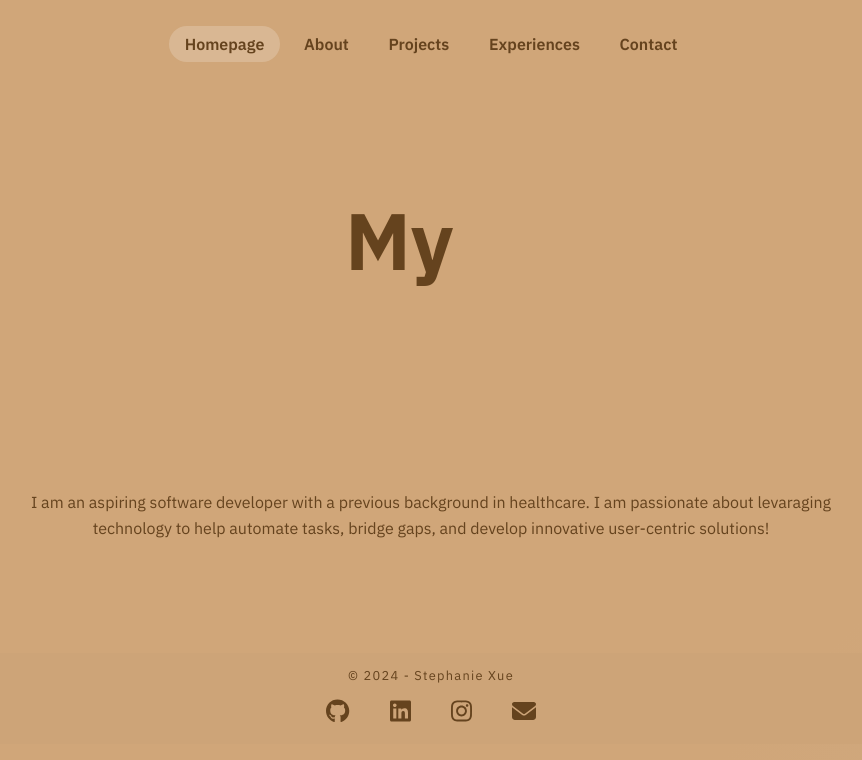
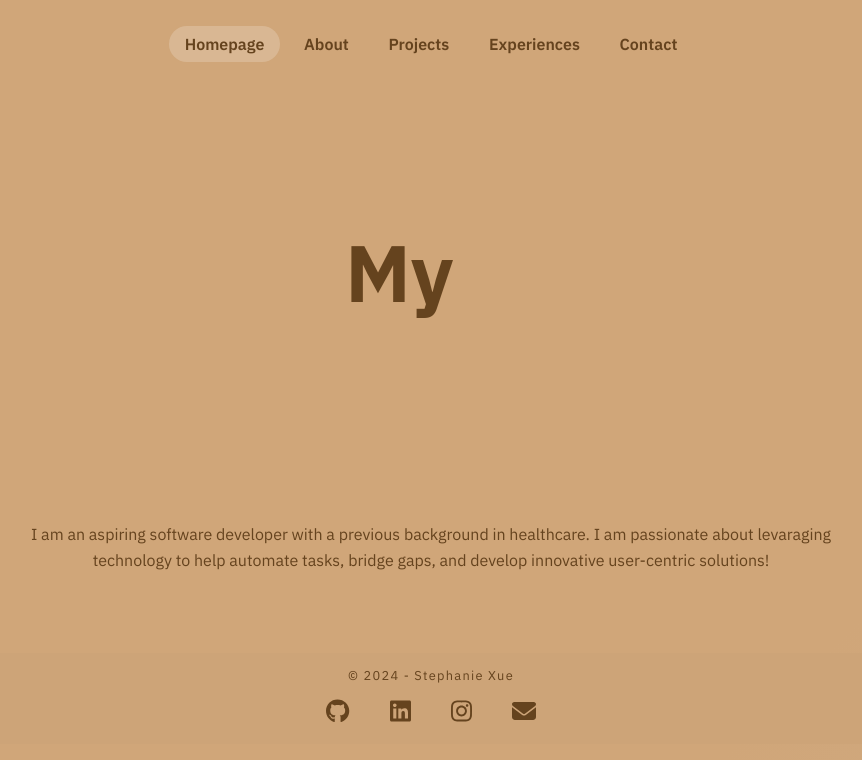
Before and after one commit to steph-xue/portfolio, a React (Vite) app: page / in a window 1280 px wide. Shown: the top 760 px of the page, without its empty margins (209-1071 px from the left). Built offline with nearby package versions, Linux system fonts and the light colour scheme.

Commit message:
fix spacing

```diff
--- a/src/style.scss
+++ b/src/style.scss
@@ -154,6 +154,7 @@ body {
 /* Content */
 .content {
 	flex-grow: 1;
+	min-height: 100%;
 }
 
 /* Homepage */
@@ -163,7 +164,7 @@ body {
     justify-content: flex-start;
     align-items: center;
 	padding: 1em 2em;
-	margin-top: 10em;
+	margin-top: 12em;
 	width: 100%;
 	height: 100%;
 }
@@ -194,7 +195,7 @@ body {
 	text-align: center;
 	width: 500px;
 	margin-top: 4em;
-	margin-bottom: 6em;
+	margin-bottom: 4em;
 	padding-left: 2em;
 	padding-right: 2em;
 }
```
